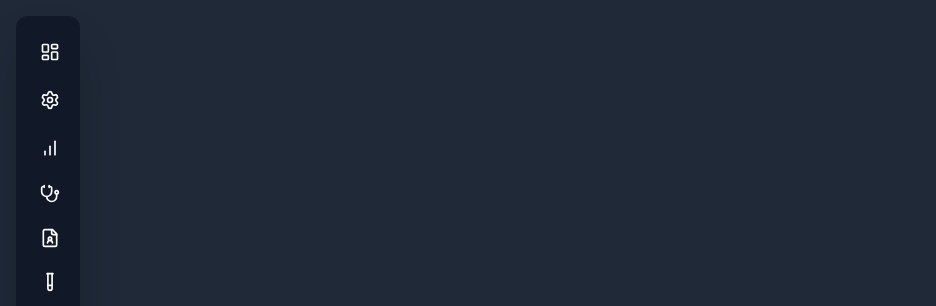
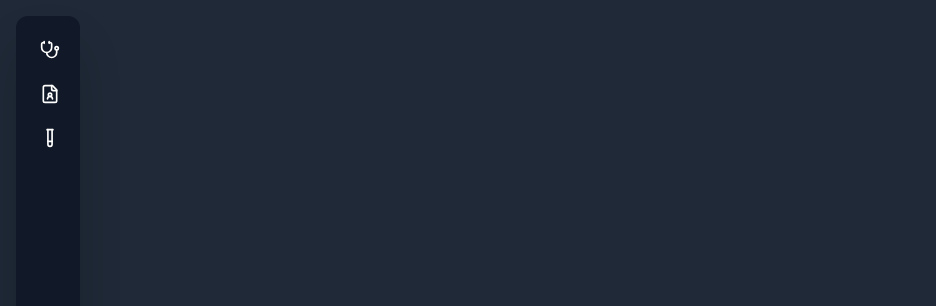
Before and after one commit to bumasello/appQualidade, a React (Vite) app in the folder frontend/: page / in a window 1280 px wide. Shown: the top 306 px of the page, without its empty margins (0-936 px from the left). Built offline with nearby package versions, Linux system fonts and the light colour scheme.

Commit message:
finalizando AsideListItemContent

```diff
--- a/frontend/src/App.tsx
+++ b/frontend/src/App.tsx
@@ -9,6 +9,8 @@ import { Toaster } from "@/components/ui/sonner"; // Importe o Toaster
 export type AutomationKey =
   | "home"
   | "vinculo-medico"
+  | "curadoria-prf-saude"
+  | "curadoria-pacientes"
   | "dashboard"
   | "configuracoes"
   | "relatorios"
--- a/frontend/src/components/Aside.tsx
+++ b/frontend/src/components/Aside.tsx
@@ -1,5 +1,5 @@
 // src/components/Aside.tsx
-import React, { useState } from "react";
+import { useState } from "react";
 import { cn } from "@/lib/utils";
 import { Button } from "./ui/button";
 import {
@@ -11,15 +11,17 @@ import {
 import {
   ChevronLeft,
   ChevronRight,
-  LayoutDashboard,
-  Settings,
-  BarChart,
   Stethoscope,
   FileUser,
   TestTube,
 } from "lucide-react";
 
 import { AsideListItem } from "./AsideListItem";
+import {
+  pacienteSubItems,
+  prfSaudeSubItems,
+  testSubItems,
+} from "@/config/asideNavigation";
 
 import type { AutomationKey } from "../App";
 
@@ -53,7 +55,7 @@ const Aside: React.FC<AsideProps> = ({
         "transition-all duration-300 ease-in-out",
         isCollapsed ? "w-16" : "w-52",
         "ml-4 my-4 flex-shrink-0",
-        "hover:shadow-none"
+        "hover:shadow-none",
       )}
     >
       {/* Botão de Toggle */}
@@ -81,177 +83,31 @@ const Aside: React.FC<AsideProps> = ({
 
         {/* Todos os itens agrupados para uniformizar espaçamento */}
         <nav className="space-y-2 mb-4">
-          <a
-            href="#"
-            onClick={() => !isCollapsed && onSelectAutomation("dashboard")}
-            className={cn(
-              "flex items-center w-full p-2 rounded-xl transition-all duration-300 ease-in-out",
-              selectedAutomation === "dashboard"
-                ? "bg-blue-600 text-white"
-                : !isCollapsed && "hover:bg-gray-700",
-              isCollapsed && "cursor-default"
-            )}
-          >
-            <LayoutDashboard className="h-5 w-5 shrink-0" />
-            <span
-              className={cn(
-                "ml-3 whitespace-nowrap transition-all duration-300 ease-in-out",
-                isCollapsed
-                  ? "w-0 opacity-0 overflow-hidden"
-                  : "w-auto opacity-100"
-              )}
-            >
-              Dashboard
-            </span>
-          </a>
-
-          <a
-            href="#"
-            onClick={() => !isCollapsed && onSelectAutomation("configuracoes")}
-            className={cn(
-              "flex items-center w-full p-2 rounded-xl transition-all duration-300 ease-in-out",
-              selectedAutomation === "configuracoes"
-                ? "bg-blue-600 text-white"
-                : !isCollapsed && "hover:bg-gray-700",
-              isCollapsed && "cursor-default"
-            )}
-          >
-            <Settings className="h-5 w-5 shrink-0" />
-            <span
-              className={cn(
-                "ml-3 whitespace-nowrap transition-all duration-300 ease-in-out",
-                isCollapsed
-                  ? "w-0 opacity-0 overflow-hidden"
-                  : "w-auto opacity-100"
-              )}
-            >
-              Configurações
-            </span>
-          </a>
-
-          <a
-            href="#"
-            onClick={() => !isCollapsed && onSelectAutomation("relatorios")}
-            className={cn(
-              "flex items-center w-full p-2 rounded-xl transition-all duration-300 ease-in-out",
-              selectedAutomation === "relatorios"
-                ? "bg-blue-600 text-white"
-                : !isCollapsed && "hover:bg-gray-700",
-              isCollapsed && "cursor-default"
-            )}
-          >
-            <BarChart className="h-5 w-5 shrink-0" />
-            <span
-              className={cn(
-                "ml-3 whitespace-nowrap transition-all duration-300 ease-in-out",
-                isCollapsed
-                  ? "w-0 opacity-0 overflow-hidden"
-                  : "w-auto opacity-100"
-              )}
-            >
-              Relatórios
-            </span>
-          </a>
-
-          {/* Item Médicos — ícone sempre visível, label/accordion só quando expandido */}
-          <div
-            className={cn(
-              "flex items-center w-full p-2 rounded-xl transition-all duration-300 ease-in-out",
-              selectedAutomation === "vinculo-medico" && isCollapsed
-                ? "bg-blue-600 text-white"
-                : "",
-              isCollapsed && "cursor-default"
-            )}
-          >
-            <Stethoscope className="h-5 w-5 shrink-0" />
-            {!isCollapsed && (
-              <Accordion
-                type="single"
-                collapsible
-                value={openAccordionItem}
-                onValueChange={setOpenAccordionItem}
-                className="w-full ml-2"
-              >
-                <AccordionItem value="item-medicos">
-                  <AccordionTrigger
-                    className={cn(
-                      "flex justify-between items-center w-full p-2 rounded-xl transition-all duration-300 ease-in-out",
-                      "hover:bg-gray-700"
-                    )}
-                  >
-                    <span className="whitespace-nowrap">Médicos</span>
-                  </AccordionTrigger>
-                  <AccordionContent className="space-y-2 mt-2">
-                    <a
-                      href="#"
-                      onClick={() =>
-                        !isCollapsed && onSelectAutomation("vinculo-medico")
-                      }
-                      className={cn(
-                        "block p-2 rounded-xl whitespace-nowrap",
-                        selectedAutomation === "vinculo-medico"
-                          ? "bg-blue-600 text-white"
-                          : "hover:bg-gray-700"
-                      )}
-                    >
-                      Vínculo Médico
-                    </a>
-                  </AccordionContent>
-                </AccordionItem>
-              </Accordion>
-            )}
-          </div>
+          {/* Item de Profissionais de Saúde */}
+          <AsideListItem
+            icon={Stethoscope}
+            label="Prf Saúde"
+            onSelectAutomation={onSelectAutomation}
+            selectedAutomation={selectedAutomation}
+            isCollapsed={isCollapsed}
+            accordionValue="item-pacientes"
+            currentAccordionValue={openAccordionItem}
+            onAccordionValueChange={setOpenAccordionItem}
+            subItems={prfSaudeSubItems}
+          />
           {/* Item Pacientes */}
-          <div
-            className={cn(
-              "flex items-center w-full p-2 rounded-xl transition-all duration-300 ease-in-out",
-              selectedAutomation === "pacientes" && isCollapsed
-                ? "bg-blue-600 text-white"
-                : "",
-              isCollapsed && "cursor-default"
-            )}
-          >
-            <FileUser className="h-5 w-5 shrink-0" />
-            {!isCollapsed && (
-              <Accordion
-                type="single"
-                collapsible
-                value={openAccordionItem}
-                onValueChange={setOpenAccordionItem}
-                className="w-full ml-2"
-              >
-                <AccordionItem value="item-pacientes">
-                  <AccordionTrigger
-                    className={cn(
-                      "flex justify-between items-center w-full p-2 rounded-xl transition-all duration-300 ease-in-out",
-                      "hover:bg-gray-700"
-                    )}
-                  >
-                    <span className="whitespace-nowrap">Pacientes</span>
-                  </AccordionTrigger>
-                  <AccordionContent className="space-y-2 mt-2">
-                    <a
-                      href="#"
-                      type="button"
-                      onClick={() =>
-                        !isCollapsed && onSelectAutomation("pacientes")
-                      }
-                      className={cn(
-                        "block p-2 rounded-xl whitespace-nowrap",
-                        selectedAutomation === "pacientes"
-                          ? "bg-blue-600 text-white"
-                          : "hover:bg-gray-700"
-                      )}
-                    >
-                      Curadoria
-                    </a>
-                  </AccordionContent>
-                </AccordionItem>
-              </Accordion>
-            )}
-          </div>
+          <AsideListItem
+            icon={FileUser}
+            label="Pacientes"
+            onSelectAutomation={onSelectAutomation}
+            selectedAutomation={selectedAutomation}
+            isCollapsed={isCollapsed}
+            accordionValue="item-pacientes"
+            currentAccordionValue={openAccordionItem}
+            onAccordionValueChange={setOpenAccordionItem}
+            subItems={pacienteSubItems}
+          />
           {/* Item Teste */}
-
           <AsideListItem
             icon={TestTube}
             label="Teste"
@@ -259,29 +115,9 @@ const Aside: React.FC<AsideProps> = ({
             selectedAutomation={selectedAutomation}
             isCollapsed={isCollapsed}
             accordionValue="item-teste"
+            currentAccordionValue={openAccordionItem}
             onAccordionValueChange={setOpenAccordionItem}
-            accordionSubItemsKeys={["teste"]}
-            currentAccordionValue={openAccordionItem}
-            accordionContent={
-              <div className="space-y-2">
-                <div
-                  role="button"
-                  tabIndex={0}
-                  onClick={() => onSelectAutomation("teste")}
-                  // onKeyDown={(e) =>
-                  //   e.key === "Enter" && onSelectAutomation("teste")
-                  // }
-                  className={cn(
-                    "block p-2 rounded-xl whitespace-nowrap",
-                    selectedAutomation === "teste"
-                      ? "bg-blue-600 text-white"
-                      : "hover:bg-gray-700"
-                  )}
-                >
-                  Curadoria
-                </div>
-              </div>
-            }
+            subItems={testSubItems}
           ></AsideListItem>
         </nav>
       </div>
--- a/frontend/src/components/AsideListItem.tsx
+++ b/frontend/src/components/AsideListItem.tsx
@@ -5,9 +5,11 @@ import {
   AccordionItem,
   AccordionTrigger,
 } from "@/components/ui/accordion";
+import { AsideListItemContent } from "./AsideListItemContent";
 
 import type { AutomationKey } from "@/App";
 import type { LucideIcon } from "lucide-react";
+import type { SubItem } from "@/types/navigation";
 
 interface AsideListItemProps {
   icon: LucideIcon;
@@ -19,7 +21,7 @@ interface AsideListItemProps {
   accordionValue: string;
   currentAccordionValue: string | undefined;
   onAccordionValueChange?: (value: string | undefined) => void;
-  accordionSubItemsKeys: AutomationKey[];
+  subItems: SubItem[];
 }
 
 export const AsideListItem: React.FC<AsideListItemProps> = ({
@@ -27,15 +29,16 @@ export const AsideListItem: React.FC<AsideListItemProps> = ({
   label,
   selectedAutomation,
   isCollapsed,
-  accordionContent,
+  onSelectAutomation,
   accordionValue,
   onAccordionValueChange,
-  accordionSubItemsKeys,
+  subItems,
   currentAccordionValue,
 }) => {
-  const isAccordionParentSelected = accordionSubItemsKeys.some(
-    (key) => selectedAutomation === key
+  const isAccordionParentSelected = subItems.some(
+    (key) => selectedAutomation === key.automationKey,
   );
+
   return (
     <div
       className={cn(
@@ -43,7 +46,7 @@ export const AsideListItem: React.FC<AsideListItemProps> = ({
         isCollapsed && isAccordionParentSelected
           ? "bg-blue-600 text-white"
           : "",
-        isCollapsed && "cursor-default"
+        isCollapsed && "cursor-default",
       )}
     >
       <Icon className="h-5 w-5 shrink-0" />
@@ -59,13 +62,21 @@ export const AsideListItem: React.FC<AsideListItemProps> = ({
             <AccordionTrigger
               className={cn(
                 "flex items-center justify-between w-full p-2 rounded-xl cursor-pointer transition-all duration-300 ease-in-out",
-                !isCollapsed && isAccordionParentSelected ? "bg-gray-700" : ""
+                !isCollapsed && isAccordionParentSelected ? "bg-gray-700" : "",
               )}
             >
               <span className="whitespace-nowrap">{label}</span>
             </AccordionTrigger>
             <AccordionContent className="space-y-2 mt-2">
-              {accordionContent}
+              {subItems.map((item) => (
+                <AsideListItemContent
+                  key={item.automationKey}
+                  label={item.label}
+                  automationKey={item.automationKey}
+                  onSelectAutomation={onSelectAutomation}
+                  selectedAutomation={selectedAutomation}
+                />
+              ))}
             </AccordionContent>
           </AccordionItem>
         </Accordion>
--- /dev/null
+++ b/frontend/src/components/AsideListItemContent.tsx
@@ -0,0 +1,38 @@
+import { cn } from "@/lib/utils";
+
+import type { AutomationKey } from "@/App";
+
+interface AsideListItemContentProps {
+  label: string;
+  automationKey: AutomationKey;
+  onSelectAutomation: (key: AutomationKey) => void;
+  selectedAutomation: AutomationKey;
+}
+
+export const AsideListItemContent: React.FC<AsideListItemContentProps> = ({
+  label,
+  automationKey,
+  onSelectAutomation,
+  selectedAutomation,
+}) => {
+  return (
+    <div className="space-y-2">
+      <div
+        role="button"
+        tabIndex={0}
+        onClick={() => onSelectAutomation(automationKey)}
+        onKeyDown={(e) =>
+          e.key === "Enter" && onSelectAutomation(automationKey)
+        }
+        className={cn(
+          "block p-2 rounded-xl whitespace-nowrap",
+          selectedAutomation === automationKey
+            ? "bg-blue-600 text-white"
+            : "hover:bg-gray-700",
+        )}
+      >
+        {label}
+      </div>
+    </div>
+  );
+};
--- /dev/null
+++ b/frontend/src/config/asideNavigation.ts
@@ -0,0 +1,14 @@
+import type { SubItem } from "@/types/navigation";
+
+export const prfSaudeSubItems: SubItem[] = [
+  { label: "Vínculo Médico", automationKey: "vinculo-medico" },
+  { label: "Curadoria", automationKey: "curadoria-prf-saude" },
+];
+
+export const pacienteSubItems: SubItem[] = [
+  { label: "Curadoria", automationKey: "curadoria-pacientes" },
+];
+
+export const testSubItems: SubItem[] = [
+  { label: "Sub-item Teste", automationKey: "teste" },
+];
--- /dev/null
+++ b/frontend/src/types/navigation.d.ts
@@ -0,0 +1,6 @@
+import type { AutomationKey } from "@/App";
+
+export interface SubItem {
+  label: string;
+  automationKey: AutomationKey;
+}
```
